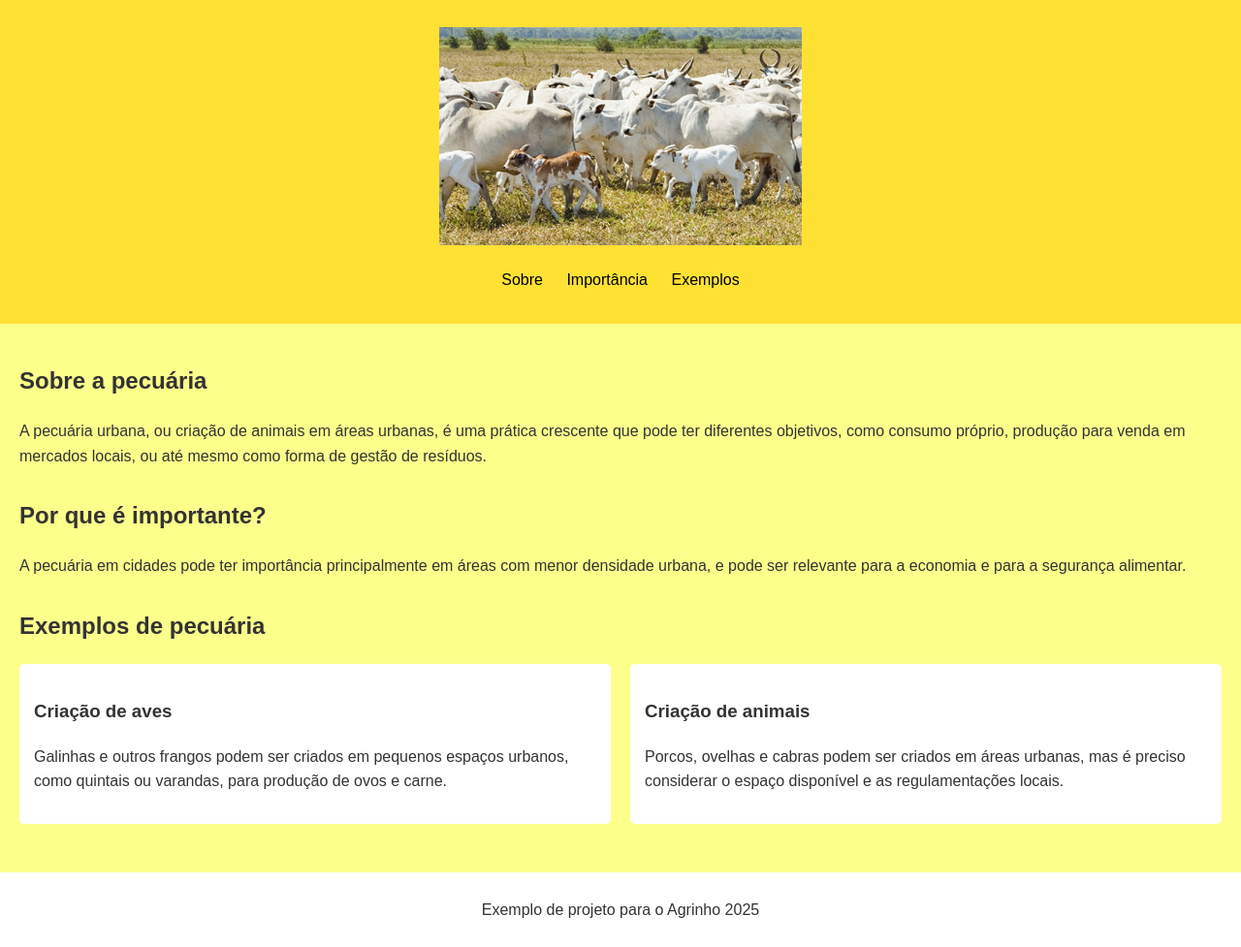
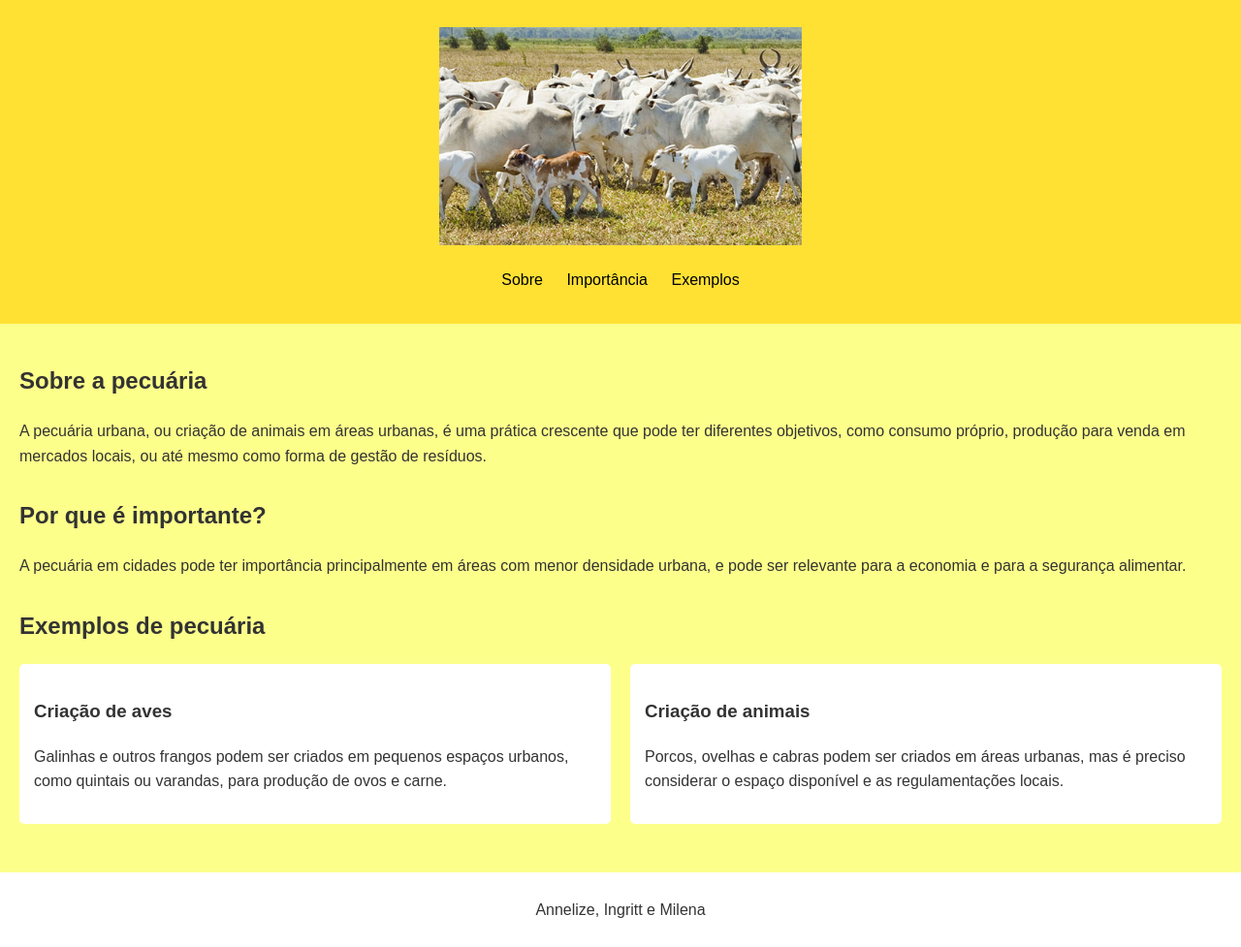
Before and after one commit to annelizezinco/agrinho, a plain HTML site: page index.html in a window 1280 px wide. Shown: the part 82-1059 px from the top of the page at 97% size. Drawn offline with Linux system fonts and the light colour scheme.

Commit message:
Add files via upload

```diff
--- a/index.html
+++ b/index.html
@@ -47,7 +47,7 @@
     </main>
 
     <footer>
-        <p>Exemplo de projeto para o Agrinho 2025</p>
+        <p>Annelize, Ingritt e Milena</p>
     </footer>
 </body>
 </html>
```
